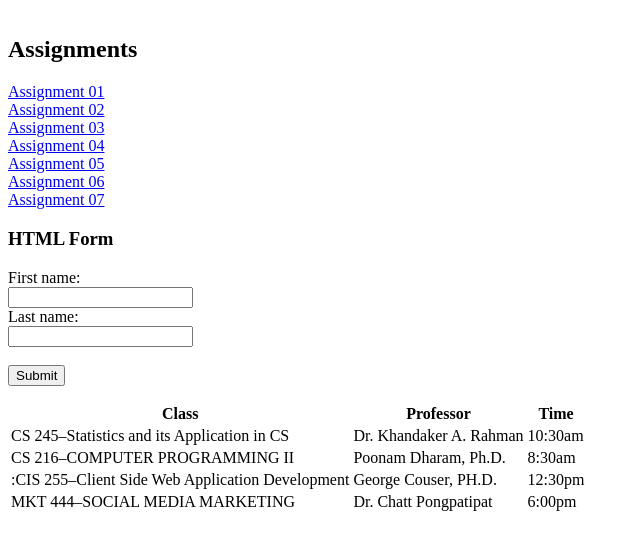
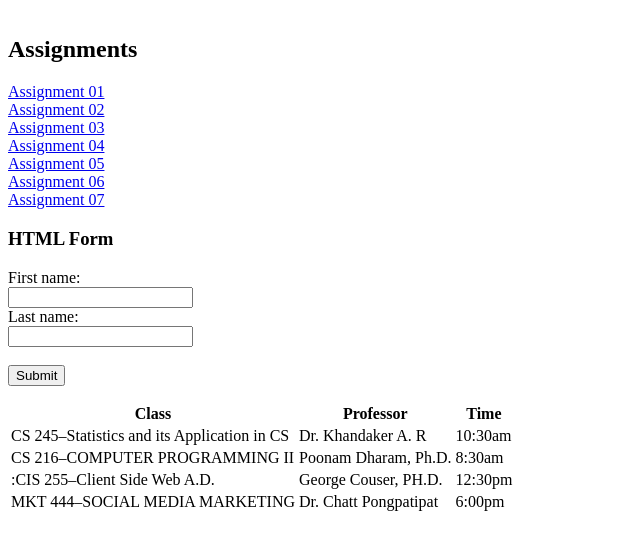
Before and after one commit to MaxGervias/maxgervias.github.io, a plain HTML site: page index.html in a window 1280 px wide. Shown: the part 86-636 px from the top of the page, without its empty margins (0-640 px from the left). Drawn offline with Linux system fonts and the light colour scheme.

Commit message:
Update index.html

```diff
--- a/index.html
+++ b/index.html
@@ -28,7 +28,7 @@
   </tr>
   <tr>
     <td>CS 245–Statistics and its Application in CS</td>
-    <td>Dr. Khandaker A. Rahman </td>
+    <td>Dr. Khandaker A. R</td>
     <td>10:30am</td>
   </tr>
   <tr>
@@ -37,7 +37,7 @@
     <td>8:30am</td>
   </tr>
   <tr>
-    <td>:CIS 255–Client Side Web Application Development</td>
+    <td>:CIS 255–Client Side Web A.D.</td>
     <td>George Couser, PH.D.</td>
     <td>12:30pm</td>
   </tr>
```
